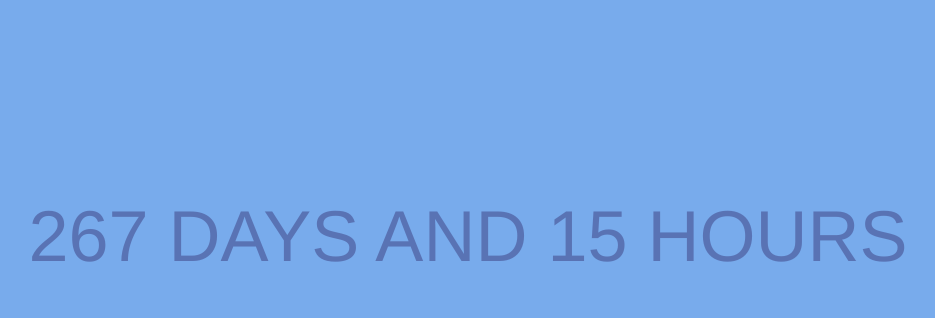
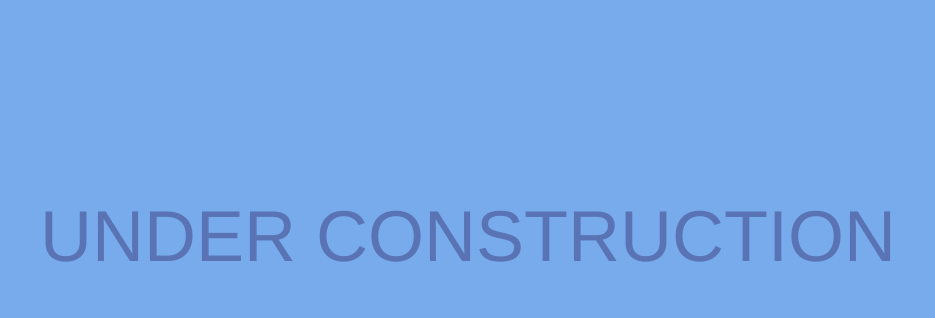
Before and after one commit to cagespence/cagespence.github.io, a plain HTML site: page index.html in a window 1280 px wide. Shown: the part 160-478 px from the top of the page, without its empty margins (172-1107 px from the left). Drawn offline with nearby package versions, Linux system fonts and the light colour scheme.

Commit message:
Update site

```diff
--- a/index.html
+++ b/index.html
@@ -22,16 +22,16 @@
     <div class="container my-auto">
         <script src="./js/countdown.min.js"></script>
         <div id="fade" class="mx-auto">
-            <h1 id="left" class="align-middle w-100 text-center helvetica"></h1>
+            <h1 id="left" class="align-middle w-100 text-center helvetica">UNDER CONSTRUCTION</h1>
         </div>
-        <script>
+<!--         <script>
             let left = document.getElementById("left");
             let timeleft = setInterval(
                 function () {
                     left.innerHTML = countdown(null, new Date("Febuary 5, 2019 12"),
                         countdown.DAYS | countdown.HOURS).toString().toUpperCase();
                 }, 1000);
-        </script>
+        </script> -->
 
         <!-- Optional JavaScript -->
         <!-- jQuery first, then Popper.js, then Bootstrap JS -->
```
